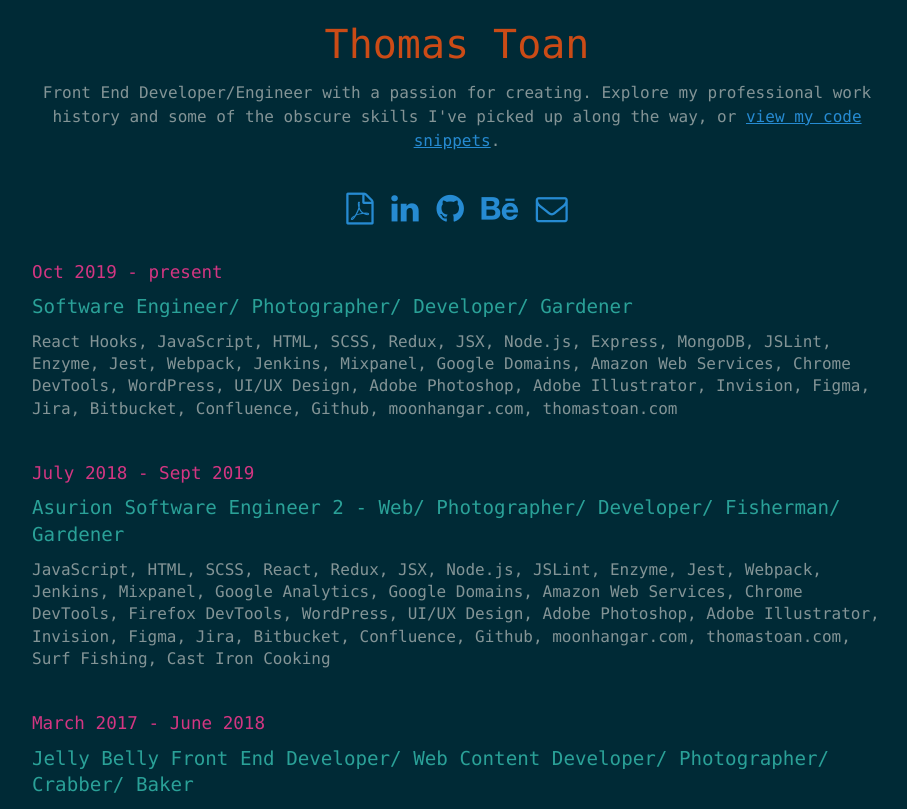
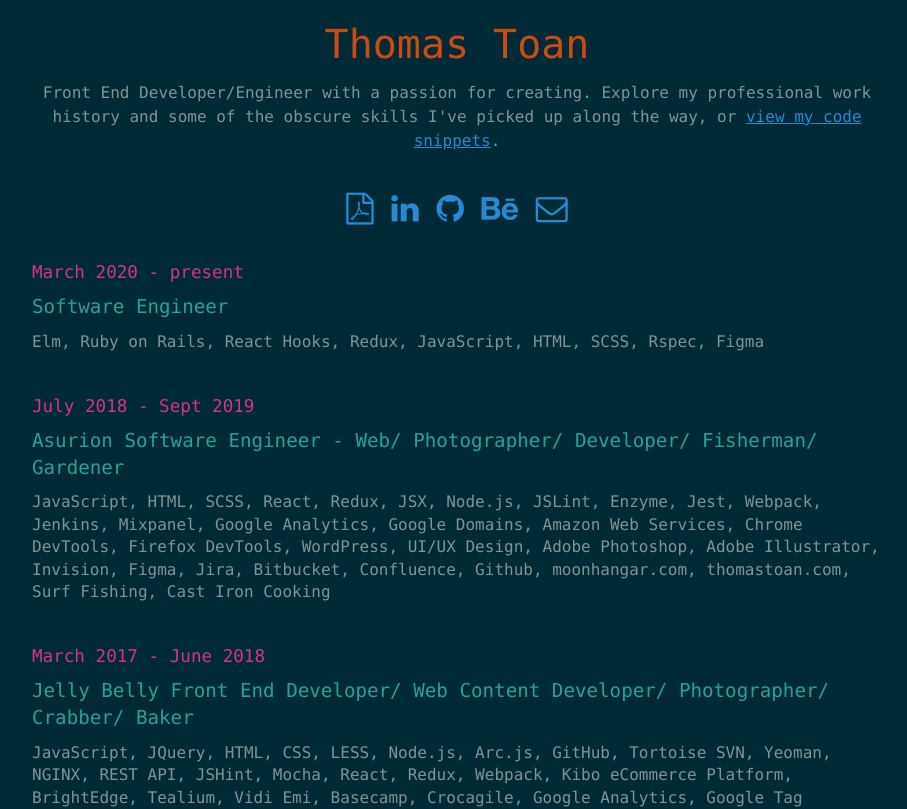
Before and after one commit to Toaney/thomastoan, a React (Create React App) app: page / in a window 1280 px wide. Shown: the top 809 px of the page, without its empty margins (183-1090 px from the left). Built offline with nearby package versions, Linux system fonts and the light colour scheme.

Commit message:
update career history

```diff
--- a/src/pages/home.js
+++ b/src/pages/home.js
@@ -23,16 +23,16 @@ function Home() {
         <br />
         <div className="row">
           <div className="info-segment">
-            <h2>Oct 2019 - present</h2>
-            <h3>Software Engineer/ Photographer/ Developer/ Gardener</h3>
-              <p>React Hooks, JavaScript, HTML, SCSS, Redux, JSX, Node.js, Express, MongoDB, JSLint, Enzyme, Jest, Webpack, Jenkins, Mixpanel, Google Domains, Amazon Web Services, Chrome DevTools, WordPress, UI/UX Design, Adobe Photoshop, Adobe Illustrator, Invision, Figma, Jira, Bitbucket, Confluence, Github, moonhangar.com, thomastoan.com</p>
+            <h2>March 2020 - present</h2>
+            <h3>Software Engineer</h3>
+              <p>Elm, Ruby on Rails, React Hooks, Redux, JavaScript, HTML, SCSS, Rspec, Figma</p>
           </div>
         </div>
         <br />
         <div className="row">
           <div className="info-segment">
             <h2>July 2018 - Sept 2019</h2>
-            <h3>Asurion Software Engineer 2 - Web/ Photographer/ Developer/ Fisherman/ Gardener</h3>
+            <h3>Asurion Software Engineer - Web/ Photographer/ Developer/ Fisherman/ Gardener</h3>
               <p>JavaScript, HTML, SCSS, React, Redux, JSX, Node.js, JSLint, Enzyme, Jest, Webpack, Jenkins, Mixpanel, Google Analytics, Google Domains, Amazon Web Services, Chrome DevTools, Firefox DevTools, WordPress, UI/UX Design, Adobe Photoshop, Adobe Illustrator, Invision, Figma, Jira, Bitbucket, Confluence, Github, moonhangar.com, thomastoan.com, Surf Fishing, Cast Iron Cooking</p>
           </div>
         </div>
```
